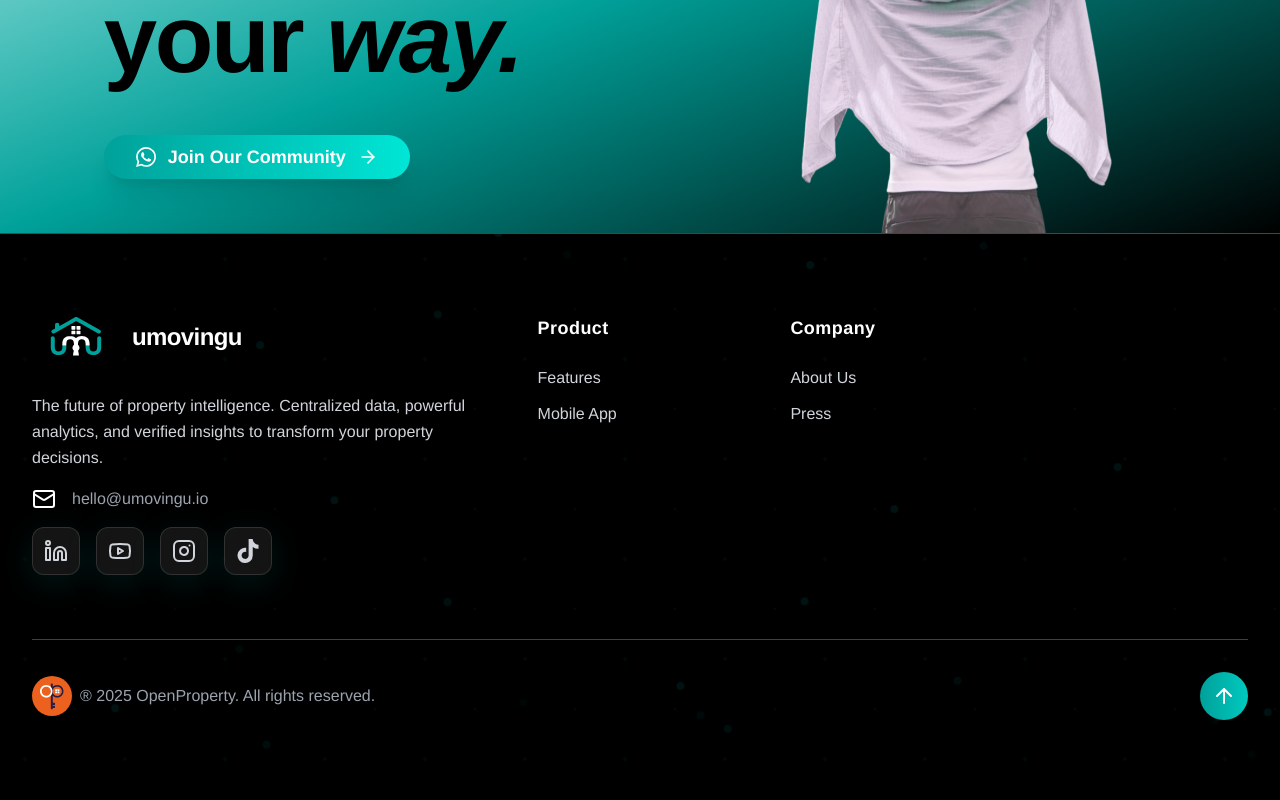
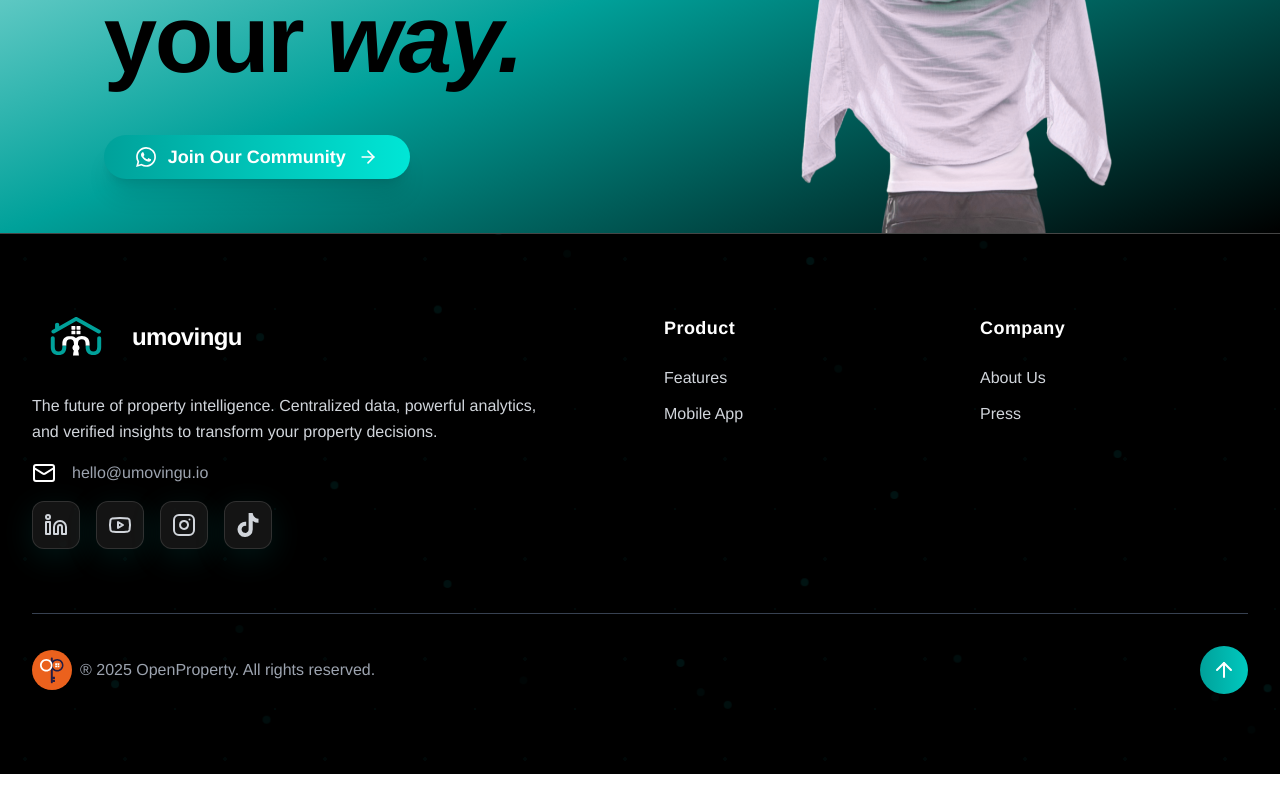
Before and after one commit to DevMysticCode/openproperty_new_website, a React (Vite) app: page /contact in a window 1280 px wide. Shown: the part 3668-4468 px from the top of the page. After the commit the page ends 4442 px from the top, so only its background shows below. Built offline with nearby package versions, Linux system fonts and the light colour scheme.

Commit message:
Footer links updated

```diff
--- a/src/components/Footer.tsx
+++ b/src/components/Footer.tsx
@@ -13,15 +13,16 @@ import {
   Music,
 } from 'lucide-react'
 import { FaTiktok } from 'react-icons/fa'
+import { Link } from 'react-router-dom'
 
 const footerLinks = {
   product: [
-    { name: 'Features', href: '#features' },
-    { name: 'Mobile App', href: '#mobile' },
+    { name: 'Features', href: '/products#features' },
+    { name: 'Mobile App', href: '/#mobileapp' },
   ],
   company: [
-    { name: 'About Us', href: '#about' },
-    { name: 'Press', href: '#press' },
+    { name: 'About Us', href: '/about' },
+    { name: 'Press', href: '/contact' },
   ],
   resources: [
     { name: 'Documentation', href: '#docs' },
@@ -89,8 +90,8 @@ export default function Footer() {
 
       <div className="relative z-10 max-w-7xl mx-auto px-6 sm:px-8">
         {/* Main Footer Content */}
-        <div className="grid grid-cols-1 lg:grid-cols-5 gap-12 mb-16">
-          {/* Brand Section */}
+        <div className="grid grid-cols-1 lg:grid-cols-4 gap-12 mb-16">
+          {/* Brand Section - Takes 2/4 (50%) */}
           <motion.div
             initial={{ opacity: 0, y: 80 }}
             animate={isInView ? { opacity: 1, y: 0 } : {}}
@@ -156,7 +157,7 @@ export default function Footer() {
             </div>
           </motion.div>
 
-          {/* Links Sections */}
+          {/* Links Sections - Each takes 1/4 (25%) */}
           {Object.entries(footerLinks)
             .slice(0, 2)
             .map(([category, links], categoryIndex) => (
@@ -176,14 +177,14 @@ export default function Footer() {
                 <ul className="space-y-3">
                   {links.map((link, linkIndex) => (
                     <li key={linkIndex}>
-                      <motion.a
-                        href={link.href}
-                        target="_blank"
-                        whileHover={{ x: 8, color: '#00c9bf' }}
-                        className="text-gray-300 hover:text-[#00c9bf] transition-all duration-500 text-base block font-light"
-                      >
-                        {link.name}
-                      </motion.a>
+                      <Link to={link.href}>
+                        <motion.span
+                          whileHover={{ x: 8, color: '#00c9bf' }}
+                          className="text-gray-300 hover:text-[#00c9bf] transition-all duration-500 text-base block font-light cursor-pointer"
+                        >
+                          {link.name}
+                        </motion.span>
+                      </Link>
                     </li>
                   ))}
                 </ul>
--- a/src/components/MobileAppSection.tsx
+++ b/src/components/MobileAppSection.tsx
@@ -67,6 +67,7 @@ export default function MobileAppSection() {
     <>
       <ScrollProgressBar />
       <section
+        id="mobileapp"
         ref={sectionRef}
         className="relative py-24 pt-48 bg-gradient-to-b from-white via-[#ffffff] to-[#ffffff] overflow-hidden light-bg-section"
       >
--- a/src/components/Navigation.tsx
+++ b/src/components/Navigation.tsx
@@ -1,7 +1,7 @@
 'use client'
 
 import { useState, useEffect } from 'react'
-import { Link } from 'react-router-dom'
+import { Link, useLocation } from 'react-router-dom'
 import { useTheme } from './theme-provider'
 import { Button } from './ui/button'
 import { Sun, Moon, Menu, X } from 'lucide-react'
@@ -13,6 +13,7 @@ export default function Navigation() {
   const [textColor, setTextColor] = useState('white')
   const { theme, setTheme } = useTheme()
   const [mounted, setMounted] = useState(false)
+  const location = useLocation()
 
   useEffect(() => {
     setMounted(true)
@@ -36,12 +37,30 @@ export default function Navigation() {
       setTextColor(isOnLightBg ? 'black' : 'white')
     }
 
-    window.addEventListener('scroll', handleScroll)
-    // Initial check
-    handleScroll()
+    // Add a small delay before setting up scroll listener to avoid conflicts
+    const timer = setTimeout(() => {
+      window.addEventListener('scroll', handleScroll)
+      handleScroll() // Initial check
+    }, 100)
 
-    return () => window.removeEventListener('scroll', handleScroll)
-  }, [])
+    return () => {
+      clearTimeout(timer)
+      window.removeEventListener('scroll', handleScroll)
+    }
+  }, [location.pathname])
+
+  // Handle hash scrolling when component mounts or location changes
+  useEffect(() => {
+    if (location.hash) {
+      const element = document.getElementById(location.hash.substring(1))
+      if (element) {
+        // Small delay to ensure the page is fully rendered
+        setTimeout(() => {
+          element.scrollIntoView({ behavior: 'smooth' })
+        }, 300)
+      }
+    }
+  }, [location])
 
   if (!mounted) return null
 
--- a/src/components/ProductPage.tsx
+++ b/src/components/ProductPage.tsx
@@ -438,6 +438,7 @@ export default function ProductPage() {
       <ScrollProgressBar />
       {/* Features Section */}
       <section
+        id="features"
         ref={featuresRef}
         className="relative py-24 pt-48 bg-gradient-to-br from-white to-white overflow-hidden light-bg-section pb-32 last:mb-32 last:pb-0 md:pb-52 last:md:mb-52"
       >
```
